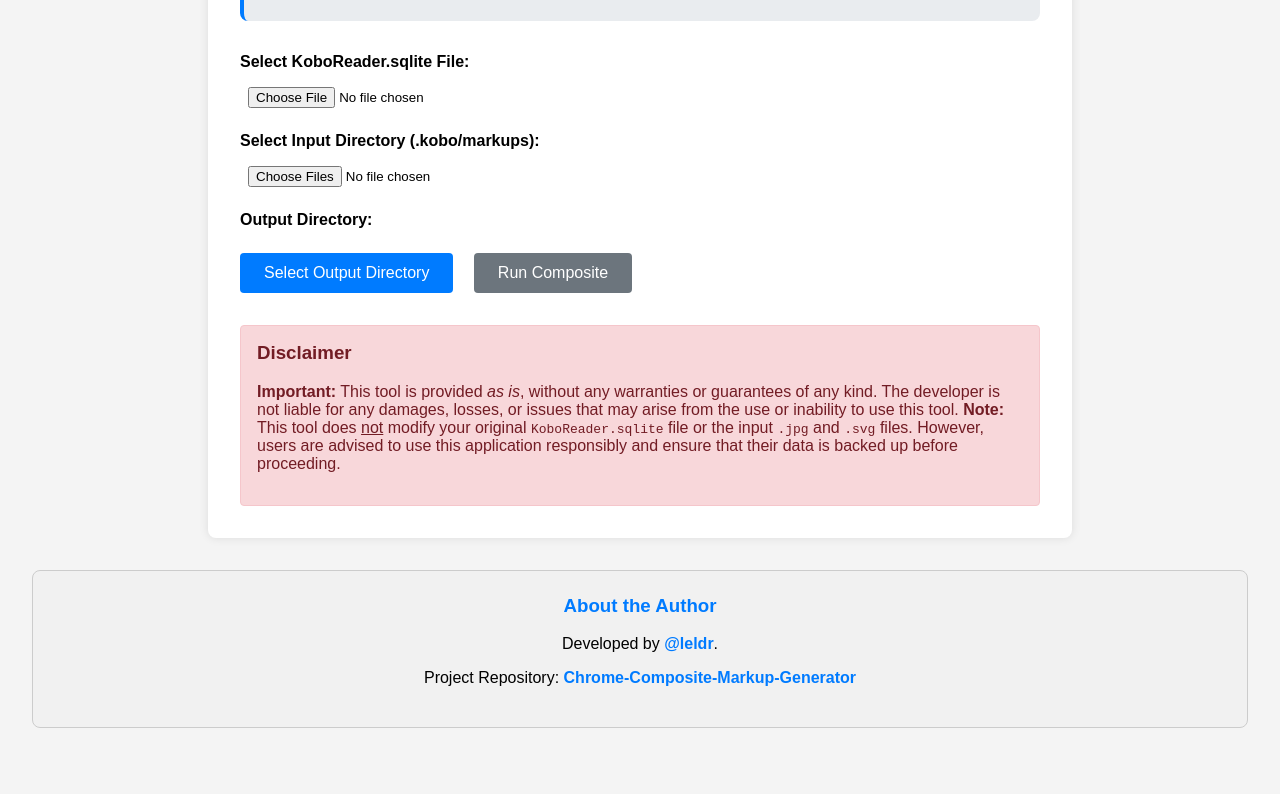
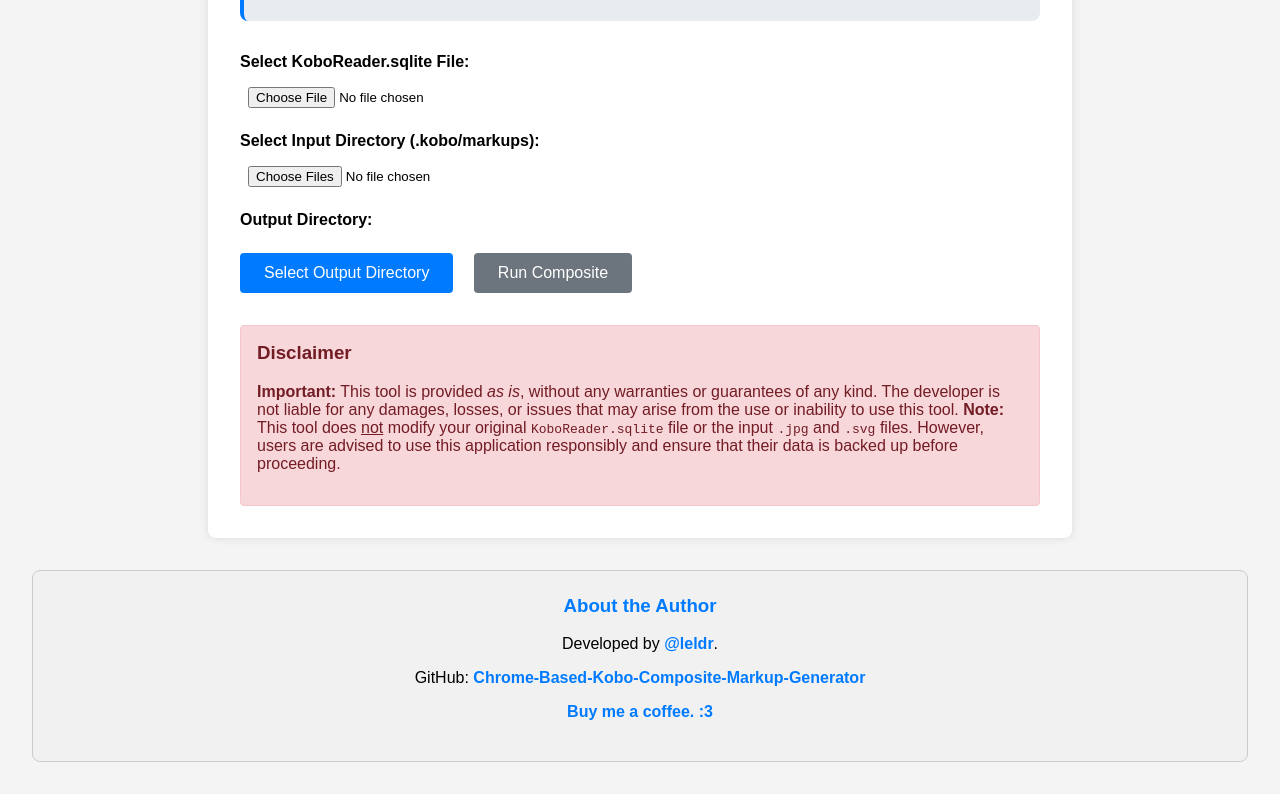
Before and after one commit to leldr/Unofficial-Chrome-Based-Kobo-Composite-Markup-Generator, a plain HTML site: page index.html in a window 1280 px wide. Shown: the part 873-1667 px from the top of the page. Before the commit the page ends 1633 px from the top, so only its background shows below. Drawn offline with nearby package versions, Linux system fonts and the light colour scheme.

Commit message:
Update index.html
adding Ko-Fi donation link

```diff
--- a/index.html
+++ b/index.html
@@ -235,7 +235,8 @@
     <div class="author-repo-card">
       <h3>About the Author</h3>
       <p>Developed by <a href="https://github.com/leldr" target="_blank">@leldr</a>.</p>
-      <p>Project Repository: <a href="https://github.com/leldr/Chrome-Composite-Markup-Generator" target="_blank">Chrome-Composite-Markup-Generator</a></p>
+      <p>GitHub: <a href="https://github.com/leldr/Chrome-Composite-Markup-Generator" target="_blank">Chrome-Based-Kobo-Composite-Markup-Generator</a></p>
+	  <p><a href="https://ko-fi.com/G2G218AXOX">Buy me a coffee. :3</a></p>
     </div>
 
   <!-- Include sql.js from CDN -->
```
